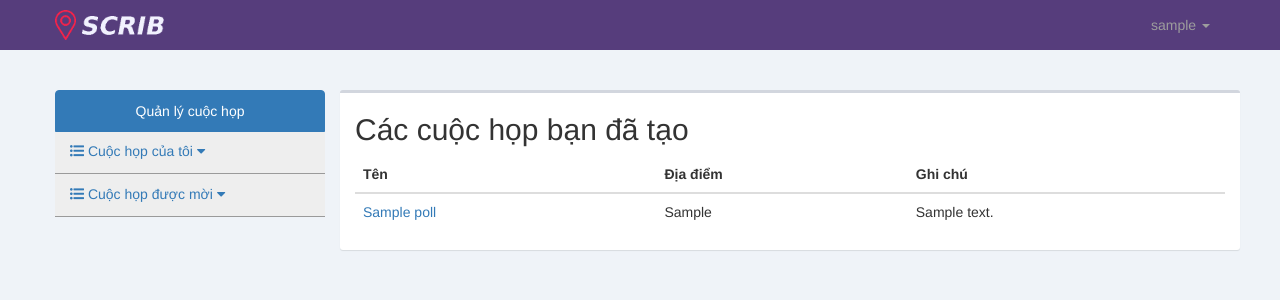
After one commit to NguyenTuanVu2105/Scrib, a Django app: page /mypoll/ in a window 1280 px wide. The commit adds this page. Shown: the top 300 px of the page. Run offline with Django 3.2, Linux system fonts and the light colour scheme; a user stored in the database is signed in; tables that the repository leaves empty hold one stand-in row (values such as "Sample post"); some libraries are stand-ins or nearby versions.

Commit message:
Chỉnh sửa create poll

```diff
--- a/app/poll/forms.py
+++ b/app/poll/forms.py
@@ -13,11 +13,7 @@ class PollTimeForm(ModelForm):
     class Meta:
         model = PollTime
         fields = ['date', 'start_time', 'end_time']
-        widgets = {
-            'date' : DatePickerInput(),
-            'start_time': TimePickerInput(),
-            'end_time': TimePickerInput()
-        }
+
 
 class VoteForm(ModelForm):
     class Meta:
--- a/app/poll/urls.py
+++ b/app/poll/urls.py
@@ -7,5 +7,6 @@ urlpatterns = [
     url(r"^<int:id>/", views.poll),
     url(r"^show", views.show),
     url(r'^dashboard', views.dashboard, name="dashboard"),
-    url(r"^created/",views.created, name='created')
+    url(r"^mypoll/", views.mypoll, name='mypoll'),
+    url("^add/", views.create, name='add')
 ]
--- a/app/poll/views.py
+++ b/app/poll/views.py
@@ -1,8 +1,14 @@
+from django.views.generic.detail import SingleObjectMixin
 from django.shortcuts import render
-from .models import Poll
-from .models import PollUser
 from django.http import HttpResponse
+from django.contrib.auth.decorators import login_required
+from app.core.views import LoginRequiredMixin
+from django.views.generic import FormView, CreateView
+from django.urls import reverse, reverse_lazy
+from .models import Poll, PollTime, PollUser
+from .forms import PollTimeForm, PollForm
 # Create your views here.
+
 
 def poll(request, id):
     poll = Poll.objects.get(id=id)
@@ -17,6 +23,12 @@ def show(request):
 def dashboard(request):
     return render(request, "poll/dashboard.html")
 
-def created(request):
+
+@login_required
+def mypoll(request):
     mypolls = Poll.objects.filter(user_create_id=request.user.id)
-    return render(request, 'poll/create.html', {'mypolls': mypolls})
+    return render(request, 'poll/created.html', {'mypolls': mypolls})
+
+
+def create(request):
+    return render(request, "poll/add.html")
--- a/static/js/poll_create.js
+++ b/static/js/poll_create.js
@@ -24,7 +24,9 @@ function removeTime() {
 }
 
 function addTimePicker() {
-     $('input.timepicker').timepicker();
+         $(document).on('focus','.timepicker', function(){
+                          $(this).removeClass('hasDatepicker').timepicker();
+                       });
 }
 
 function addDatePicker() {
--- a/templates/layout/base.html
+++ b/templates/layout/base.html
@@ -30,6 +30,7 @@
                     </div>
                 {% endblock %}
                     <div class="col-sm-8 col-md-9 content">
+
                         {% block content %}
                         {% endblock %}
                     </div>
--- a/templates/layout/header.html
+++ b/templates/layout/header.html
@@ -15,7 +15,7 @@
                         <ul class="dropdown-menu">
                             <li><a href="#">Dashboard</a></li>
                             <li><a href="#">Hồ sơ</a></li>
-                            <li><a href="{% url "poll:created" %}">Cuộc họp của tôi</a></li>
+                            <li><a href="{% url "poll:mypoll" %}">Cuộc họp của tôi</a></li>
                             <li class="divider"></li>
                             <li><a href="{% url "user:logout" %}">Đăng xuất</a></li>
                         </ul>
--- a/templates/layout/sidebar.html
+++ b/templates/layout/sidebar.html
@@ -8,8 +8,8 @@
             <li class="nav-item"><a href="#" id="btn-1" data-toggle="collapse" data-target="#submenu1" aria-expanded="false">
                 <i class="fas fa-list-ul"></i>  Cuộc họp của tôi <i class="fas fa-caret-down"></i></a>
               <ul class="nav collapse" id="submenu1" role="menu" aria-labelledby="btn-1">
-                  <li><a class="sub-item" href="#"><i class="fas fa-clipboard-list-check"></i> Thêm cuộc họp</a></li>
-                  <li><a class="sub-item" href="{% url 'poll:created' %}"><i class="fas fa-clipboard-list-check"></i> Danh sách các cuộc họp</a></li>
+                  <li><a class="sub-item" href="{% url 'poll:add' %}"><i class="fas fa-clipboard-list-check"></i> Thêm cuộc họp</a></li>
+                  <li><a class="sub-item" href="{% url 'poll:mypoll' %}"><i class="fas fa-clipboard-list-check"></i> Danh sách các cuộc họp</a></li>
               </ul>
             </li>
                 <li class="nav-item">
--- a/templates/poll/create.html
+++ b/templates/poll/add.html
@@ -9,8 +9,10 @@
     <!-- Main content -->
         <div class="row pd-10">
             <div class="col-md-12">
+
                 <form action="{% url "poll:add" %}" method="POST">
-
+                    <h2>Thêm cuộc họp của bạn</h2>
+                    <hr>
                             {% csrf_token %}
                             <div class="form-group">
                                 <label>Tên cuộc họp</label>
--- /dev/null
+++ b/templates/poll/created.html
@@ -0,0 +1,26 @@
+{% extends "layout/base.html" %}
+{% load staticfiles %}
+{% block title%}Chi tiết{% endblock %}
+{% block content %}
+<div >
+    <h2>Các cuộc họp bạn đã tạo</h2>
+<table class="table">
+    <thead>
+    <tr>
+        <th>Tên</th>
+        <th>Địa điểm</th>
+        <th>Ghi chú</th>
+    </tr>
+    </thead>
+    <tbody>
+    {% for mypoll in mypolls %}
+    <tr>
+        <td><a href="#">{{ mypoll.name }}</a></td>
+        <td>{{ mypoll.location }}</td>
+        <td>{{ mypoll.note }}</td>
+    </tr>
+    {% endfor %}
+    </tbody>
+</table>
+</div>
+{% endblock %}
```
Also changed, not shown: app/core/views.py (added, +8 -0 lines).
